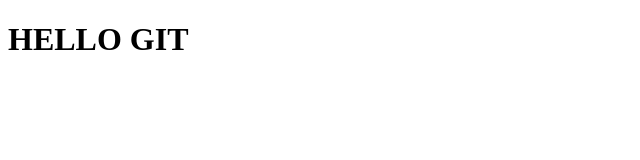
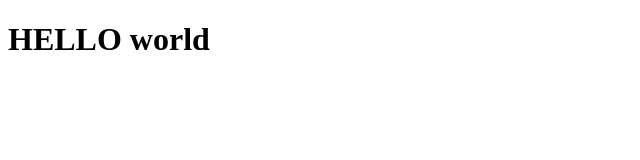
Before and after one commit to boburakhmadkulov/lesson1, a plain HTML site: page index.html in a window 1280 px wide. Shown: the full height of the page, 0-640 px from the left. Drawn offline with Linux system fonts and the light colour scheme.

Commit message:
Update index.html
New comment

```diff
--- a/index.html
+++ b/index.html
@@ -8,6 +8,6 @@
     <link rel="stylesheet" href="css/style.css">
 </head>
 <body>
-    <h1>HELLO GIT</h1>
+    <h1>HELLO world</h1>
 </body>
 </html>
```
